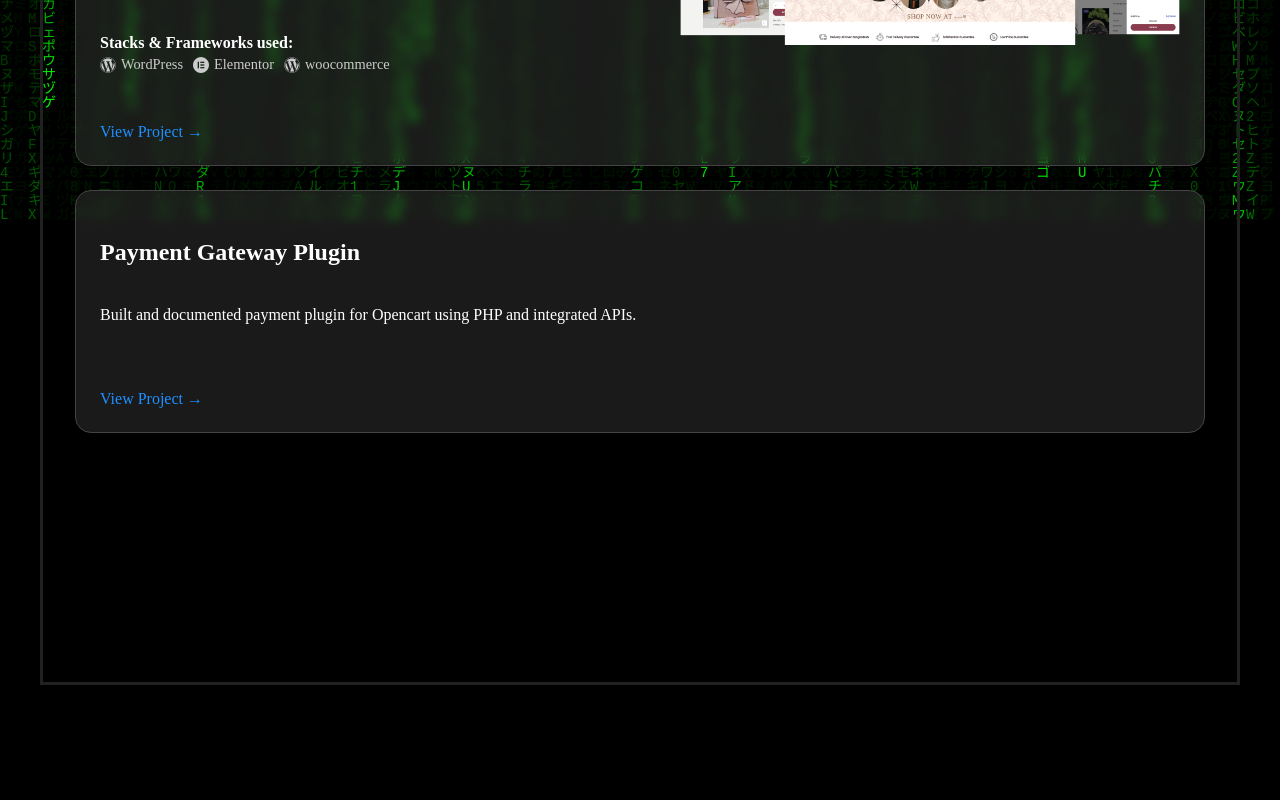
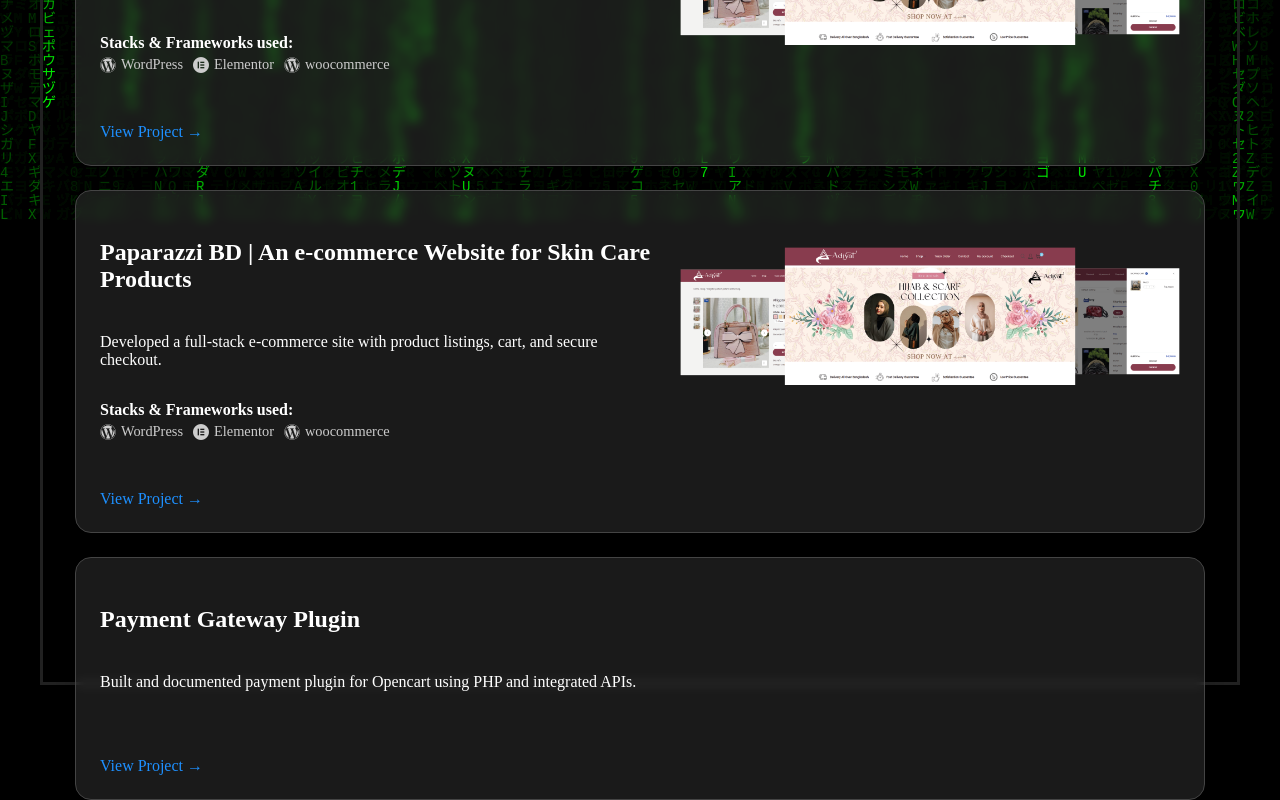
Before and after one commit to ShahadatAli/MeetShahadat, a React (Vite) app: page /projects in a window 1280 px wide. Shown: the part 579-1379 px from the top of the page. Before the commit the page ends 1264 px from the top, so only its background shows below. Built offline with nearby package versions, Linux system fonts and the light colour scheme.

Commit message:
paparazzi bd added

```diff
--- a/src/components/Projects.jsx
+++ b/src/components/Projects.jsx
@@ -7,6 +7,19 @@ const projects = [
     description:
       "Developed a full-stack e-commerce site with product listings, cart, and secure checkout.",
     link: "https://adiyatbd.com",
+    type: "DevVerse",
+    stack: [
+      { name: "WordPress", icon: "fa-brands fa-wordpress" },
+      { name: "Elementor", icon: "fa-brands fa-elementor" },
+      { name: "woocommerce", icon: "fa-brands fa-wordpress" },
+    ],
+    image: "/images/adiyatbd.png", // 👈 add your image here (place in public/images folder)
+  },
+  {
+    title: "Paparazzi BD | An e-commerce Website for Skin Care Products",
+    description:
+      "Developed a full-stack e-commerce site with product listings, cart, and secure checkout.",
+    link: "https://paparazzibd.com",
     type: "DevVerse",
     stack: [
       { name: "WordPress", icon: "fa-brands fa-wordpress" },
```
